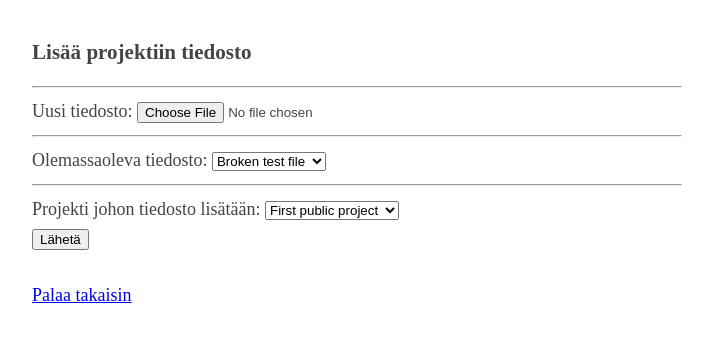
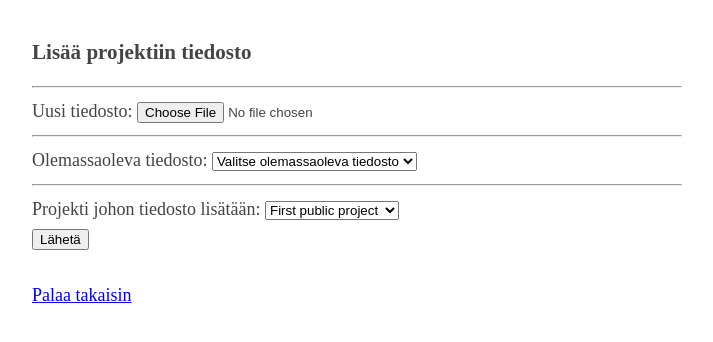
Before and after one commit to xylix/tsoha-sounds, a Flask app: page /add_file in a window 1280 px wide. Shown: the top 342 px of the page, without its empty margins (283-996 px from the left). Run offline with Flask 2, Linux system fonts and the light colour scheme; the visitor is signed in with stand-in values (Sample User, id 1); data comes from the database, SQL or seed files in the repository.

Commit message:
When no old file is selected display 'Valitse olemassaoleva tiedosto' prompt in new_file.html

```diff
--- a/App/templates/new_file.html
+++ b/App/templates/new_file.html
@@ -9,9 +9,10 @@ Uusi tiedosto: <input type="file" name="new_file">
 <hr></hr>
 Olemassaoleva tiedosto: {% if available_files %}
 	<select name="old_file">
-	{% for item in available_files %}
+		<option disabled selected value >Valitse olemassaoleva tiedosto</option>
+		{% for item in available_files %}
 		<option value={{ item.id }} >{{ item.name }} </option>
-	{% endfor %}
+		{% endfor %}
 	</select>
 {% else %}
 	Ei tiedostoja saatavilla
```
Also changed, not shown: README.md.
